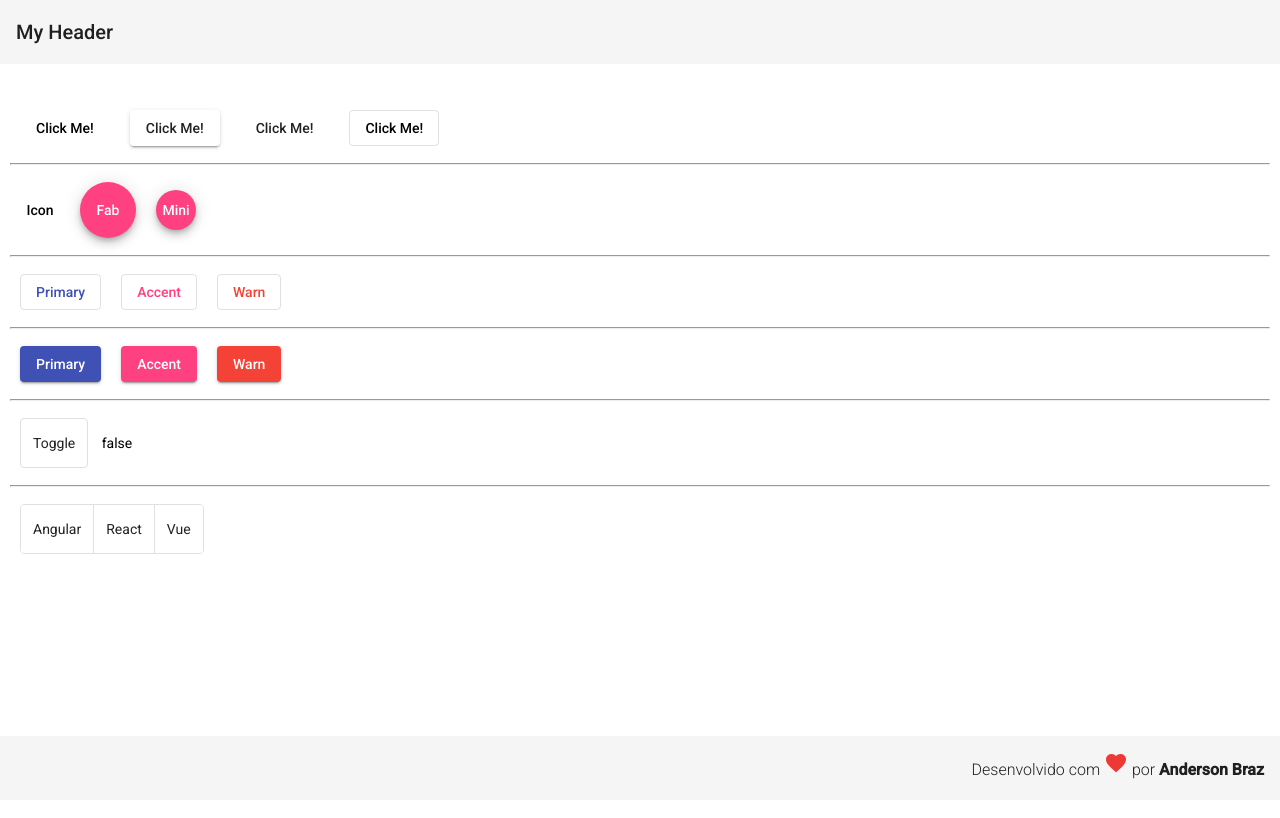
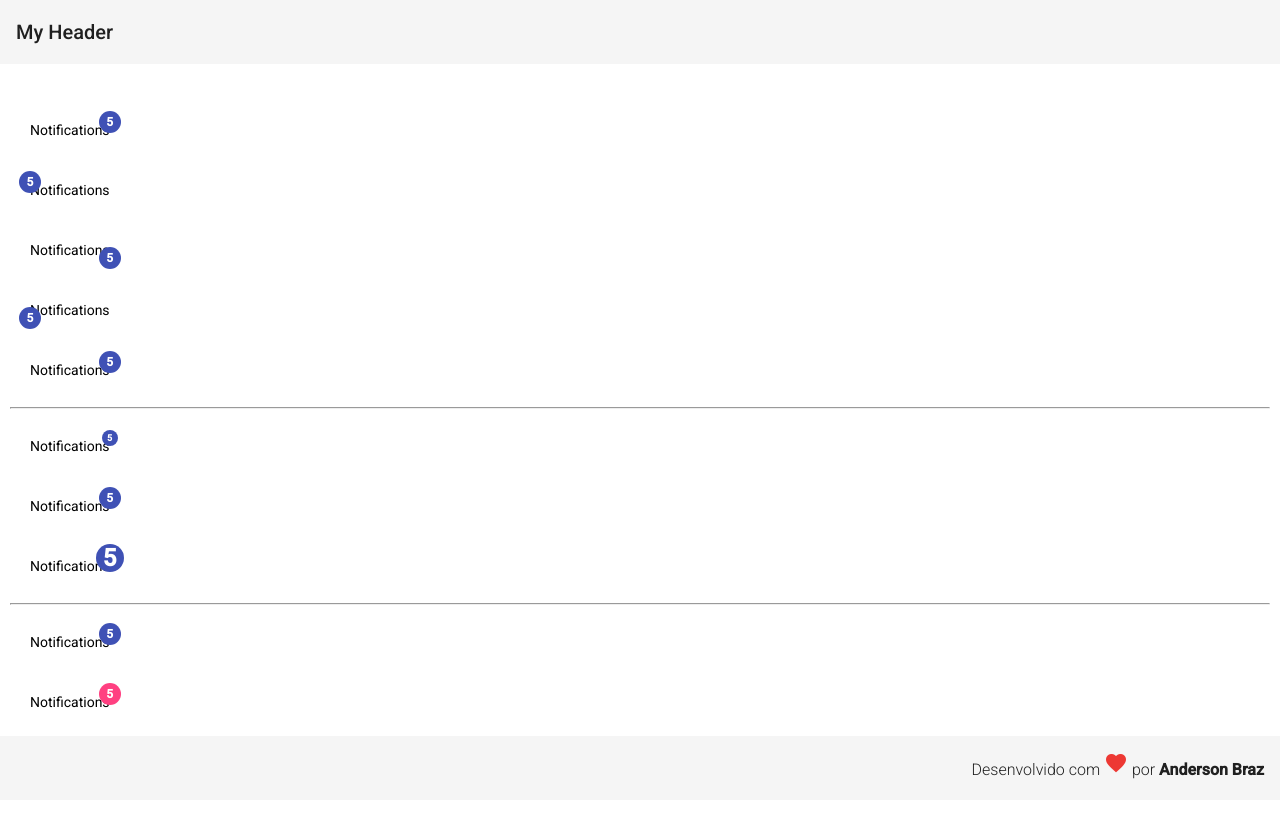
Before and after one commit to andersonbraz/angular-samples, an Angular app: page / in a window 1280 px wide. Shown: the top 818 px of the page. Built offline with nearby package versions, Linux system fonts and the light colour scheme.

Commit message:
Up File(s)

```diff
--- a/src/app/app.component.html
+++ b/src/app/app.component.html
@@ -1,3 +1,3 @@
 <app-header></app-header>
-<app-button></app-button>
+<app-badges></app-badges>
 <app-footer></app-footer>
--- /dev/null
+++ b/src/app/components/sample/badges/badges.component.css
@@ -0,0 +1,7 @@
+.content{
+  padding: 100px 10px 100px 10px;
+}
+
+.content div{
+  padding: 20px;
+}
--- /dev/null
+++ b/src/app/components/sample/badges/badges.component.html
@@ -0,0 +1,15 @@
+<div class="content">
+  <div><span matBadge="5">Notifications</span></div>
+  <div><span matBadge="5" matBadgePosition="above before">Notifications</span></div>
+  <div><span matBadge="5" matBadgePosition="below after">Notifications</span></div>
+  <div><span matBadge="5" matBadgePosition="below before">Notifications</span></div>
+  <div><span matBadge="5" matBadgePosition="above after">Notifications</span></div>
+  <hr />
+  <div><span matBadge="5" matBadgeSize="small">Notifications</span></div>
+  <div><span matBadge="5" matBadgeSize="medium">Notifications</span></div>
+  <div><span matBadge="5" matBadgeSize="large">Notifications</span></div>
+  <hr />
+  <div><span matBadge="5" matBadgeColor="primary">Notifications</span></div>
+  <div><span matBadge="5" matBadgeColor="accent">Notifications</span></div>
+  <div><span matBadge="5" matBadgeColor="warn">Notifications</span></div>
+</div>
--- /dev/null
+++ b/src/app/components/sample/badges/badges.component.ts
@@ -0,0 +1,15 @@
+import { Component, OnInit } from '@angular/core';
+
+@Component({
+  selector: 'app-badges',
+  templateUrl: './badges.component.html',
+  styleUrls: ['./badges.component.css']
+})
+export class BadgesComponent implements OnInit {
+
+  constructor() { }
+
+  ngOnInit(): void {
+  }
+
+}
--- a/src/app/components/sample/icon/icon.component.css
+++ b/src/app/components/sample/icon/icon.component.css
@@ -0,0 +1,8 @@
+.content {
+  padding: 100px 10px 100px 10px;
+}
+
+.content mat-icon{
+  margin: 10px;
+  padding: 25px;
+}
--- a/src/app/components/sample/icon/icon.component.html
+++ b/src/app/components/sample/icon/icon.component.html
@@ -1 +1,12 @@
-<p>icon works!</p>
+<div class="content">
+  <mat-icon color="primary">favorite</mat-icon>
+  <mat-icon color="accent">analytics</mat-icon>
+  <mat-icon>backup</mat-icon>
+  <mat-icon>download</mat-icon>
+  <mat-icon>stream</mat-icon>
+  <mat-icon>wifi</mat-icon>
+  <mat-icon>network</mat-icon>
+  <p>
+    <a href="https://material.io/resources/icons" target="_blank">https://material.io/resources/icons</a>
+  </p>
+</div>
```
Also changed, not shown: src/app/app.module.ts (+6 -2 lines), 1 other file (tests, documents, lock files or other folders).
